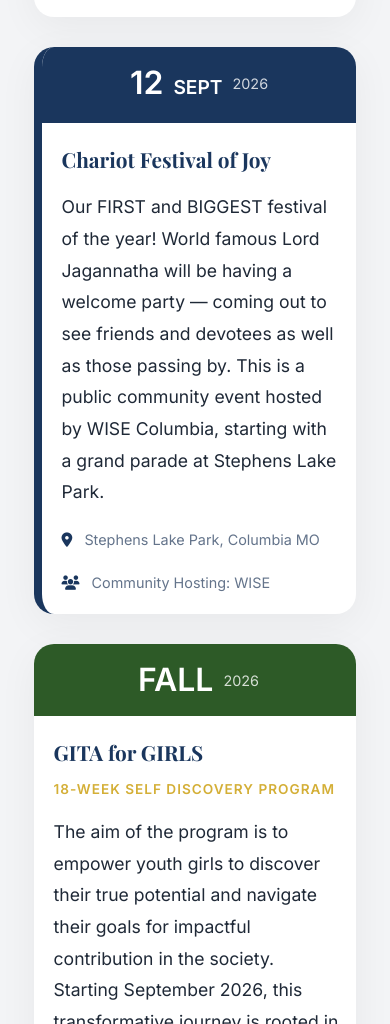
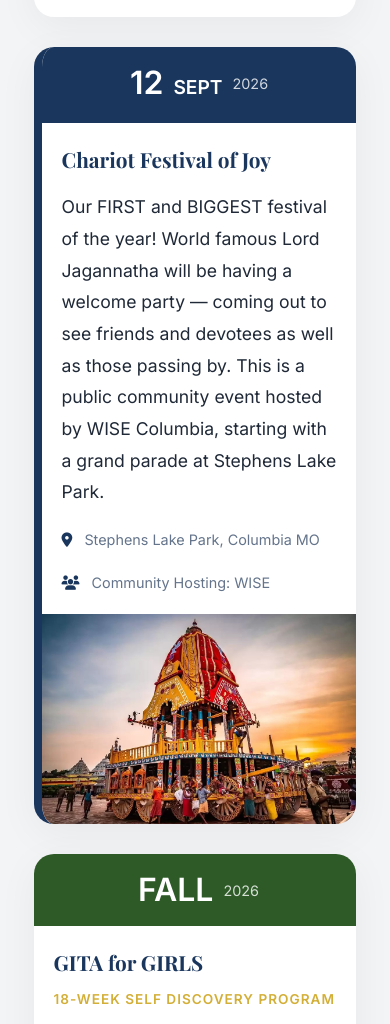
Before and after one commit to piyush20narang/WISE-Coloumbia, a plain HTML site: page programs.html in a window 390 px wide. Shown: the part 4002-5026 px from the top of the page. Drawn offline with nearby package versions, Linux system fonts and the light colour scheme.

Commit message:
Add Chariot Festival image and update layout

```diff
--- a/assets/css/style.css
+++ b/assets/css/style.css
@@ -797,7 +797,7 @@ body.menu-open {
         gap: 10px;
     }
 
-    .event-card-layout>div:last-child {
+    .event-card-layout>div:not(:first-child) {
         min-width: unset !important;
         padding: 25px !important;
     }
@@ -919,7 +919,7 @@ body.menu-open {
         font-size: 2rem !important;
     }
 
-    .event-card-layout>div:last-child {
+    .event-card-layout>div:not(:first-child) {
         padding: 20px !important;
     }
 
--- a/programs.html
+++ b/programs.html
@@ -250,7 +250,7 @@
                             style="font-size: 1.2rem; font-weight: 700; text-transform: uppercase; margin-top: 5px;">SEPT</span>
                         <span style="font-size: 0.9rem; opacity: 0.8; margin-top: 5px;">2026</span>
                     </div>
-                    <div style="flex: 1; padding: 40px; min-width: 300px;">
+                    <div style="flex: 1.5; padding: 40px; min-width: 300px; display: flex; flex-direction: column; justify-content: center;">
                         <h3 class="font-heading"
                             style="font-size: 2.2rem; color: var(--secondary); margin-bottom: 15px;">Chariot Festival of
                             Joy</h3>
@@ -265,6 +265,9 @@
                             <p style="font-size: 0.9rem;"><i class="fas fa-users"
                                     style="color: var(--secondary); margin-right: 8px;"></i> Community Hosting: WISE</p>
                         </div>
+                    </div>
+                    <div style="flex: 1; min-width: 300px; overflow: hidden; display: flex; padding: 0 !important;">
+                        <img src="assets/images/chariot_festival.jpeg" alt="Chariot Festival of Joy" style="width: 100%; height: 100%; object-fit: cover;">
                     </div>
                 </div>
 
```
Also changed, not shown: assets/images/chariot_festival.jpeg (added).
